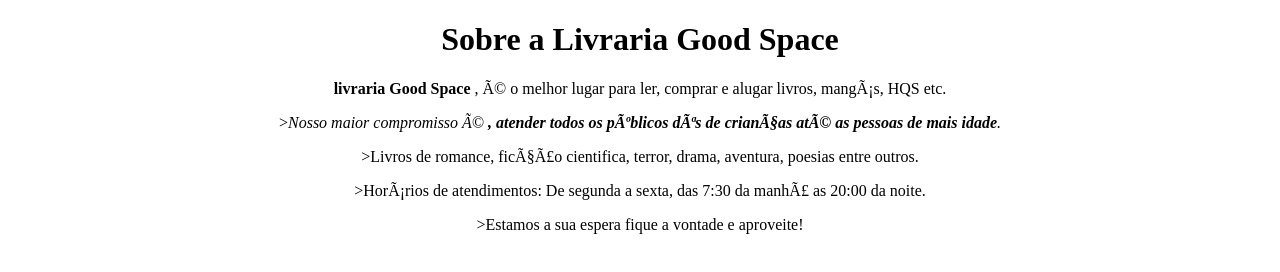
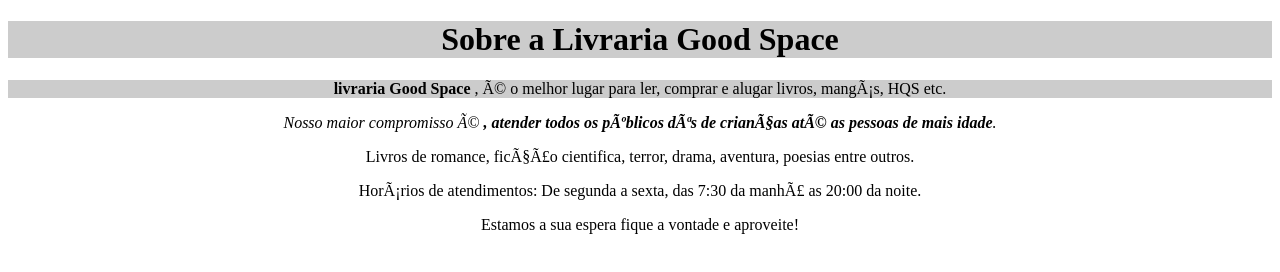
Before and after one commit to kaidori/livrariagoodspace, a plain HTML site: page index.html in a window 1280 px wide. Drawn offline with Linux system fonts and the light colour scheme.

Commit message:
Update index.html

```diff
--- a/index.html
+++ b/index.html
@@ -5,16 +5,16 @@
     <title>Livraria Good Space</title>
     </head>
     <body>
-    <h1 style="text-align: center">Sobre a Livraria  Good Space</h1>
+    <h1 style="text-align: center;background: #cccccc">Sobre a Livraria  Good Space</h1>
 
-    <p style="text-align: center"><strong>livraria Good Space </strong>, é o melhor lugar para ler, comprar e alugar livros, mangás, HQS etc.</p>
+    <p style="text-align: center;background: #cccccc "><strong>livraria Good Space </strong>, é o melhor lugar para ler, comprar e alugar livros, mangás, HQS etc.</p>
 
-    <p style="text-align: center"> ><em>Nosso maior compromisso é <strong>, atender todos os públicos dês de crianças até as pessoas de mais idade</strong>.</em></p>
+    <p style="text-align: center"> <em>Nosso maior compromisso é <strong>, atender todos os públicos dês de crianças até as pessoas de mais idade</strong>.</em></p>
 
-    <p style="text-align: center"> >Livros de romance, ficção cientifica, terror, drama, aventura, poesias entre outros.</p>
+    <p style="text-align: center"> Livros de romance, ficção cientifica, terror, drama, aventura, poesias entre outros.</p>
 
-    <p style="text-align: center"> >Horários de atendimentos: De segunda a sexta, das 7:30 da manhã as 20:00 da noite.</p>
+    <p style="text-align: center"> Horários de atendimentos: De segunda a sexta, das 7:30 da manhã as 20:00 da noite.</p>
 
-    <p style="text-align: center"> >Estamos a sua espera fique a vontade e aproveite!</p>
+    <p style="text-align: center"> Estamos a sua espera fique a vontade e aproveite!</p>
     </body>
  <html/>
```
